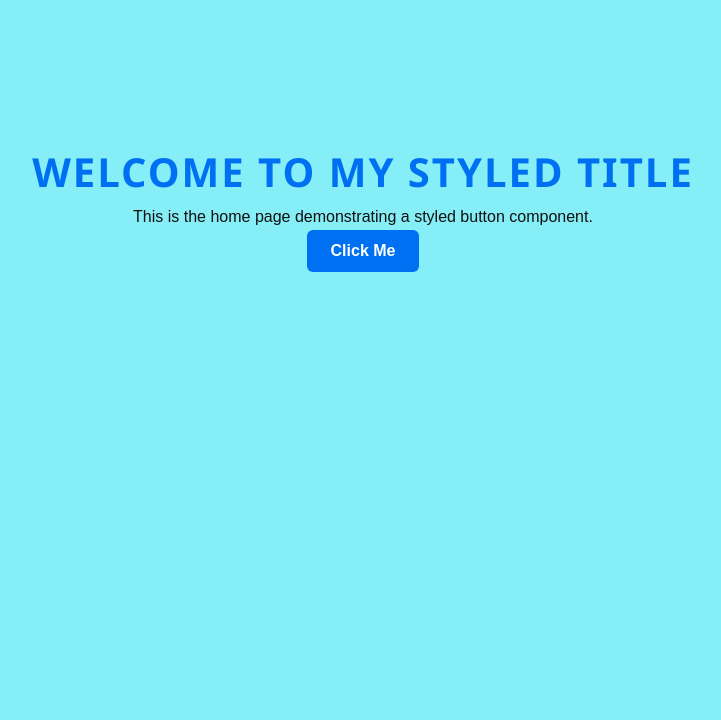
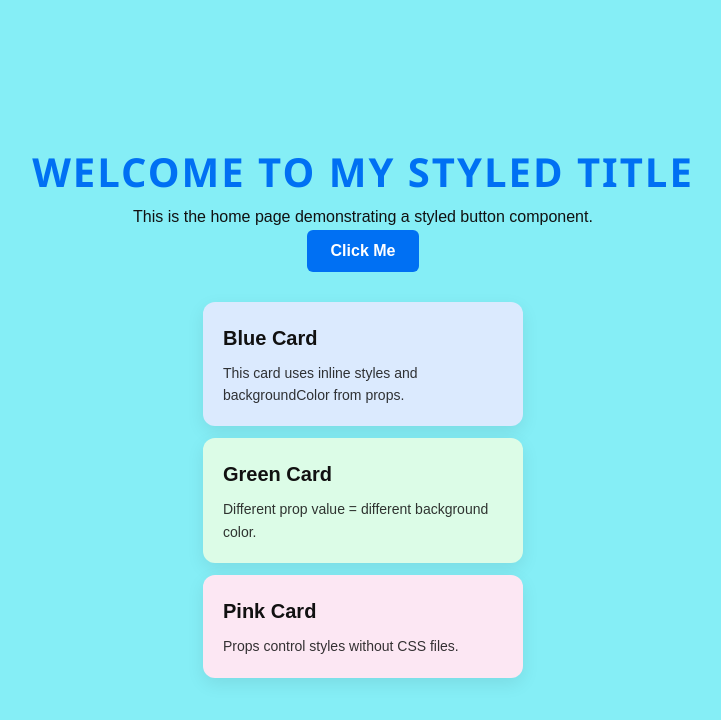
Before and after one commit to PrabeshShrestha786/next.js, a Next.js app in the folder 3-styling-in-next-js/assignment1/: page / in a window 1280 px wide. Shown: the top 720 px of the page, without its empty margins (277-998 px from the left). Built offline with nearby package versions, Linux system fonts and the light colour scheme.

Commit message:
Chapter 3 task 4

```diff
--- /dev/null
+++ b/3-styling-in-next-js/assignment1/app/components/Card.js
@@ -0,0 +1,35 @@
+"use client";
+
+export default function Card({
+  title = "Card Title",
+  description = "This is a card component using inline styles.",
+  backgroundColor = "#ffffff",
+}) {
+  const cardStyle = {
+    backgroundColor,          // ✅ driven by prop
+    padding: "20px",
+    borderRadius: "12px",
+    boxShadow: "0 6px 18px rgba(0,0,0,0.08)",
+    width: "320px",
+    margin: "12px auto",
+    textAlign: "left",
+  };
+
+  const titleStyle = {
+    marginBottom: "8px",
+    fontSize: "20px",
+    fontWeight: 700,
+  };
+
+  const descStyle = {
+    fontSize: "14px",
+    opacity: 0.85,
+  };
+
+  return (
+    <div style={cardStyle}>
+      <h2 style={titleStyle}>{title}</h2>
+      <p style={descStyle}>{description}</p>
+    </div>
+  );
+}
--- a/3-styling-in-next-js/assignment1/app/page.tsx
+++ b/3-styling-in-next-js/assignment1/app/page.tsx
@@ -2,6 +2,7 @@
 
 import Title from "./components/Title";
 import Button from "./components/Button";
+import Card from "./components/Card";
 
 export default function HomePage() {
   const handleClick = () => {
@@ -14,6 +15,25 @@ export default function HomePage() {
       <p>This is the home page demonstrating a styled button component.</p>
 
       <Button label="Click Me" onClick={handleClick} />
+
+      {/* Task 4: Inline Styled Cards */}
+      <div style={{ marginTop: "30px" }}>
+        <Card
+          title="Blue Card"
+          description="This card uses inline styles and backgroundColor from props."
+          backgroundColor="#dbeafe"
+        />
+        <Card
+          title="Green Card"
+          description="Different prop value = different background color."
+          backgroundColor="#dcfce7"
+        />
+        <Card
+          title="Pink Card"
+          description="Props control styles without CSS files."
+          backgroundColor="#fce7f3"
+        />
+      </div>
     </main>
   );
 }
```
